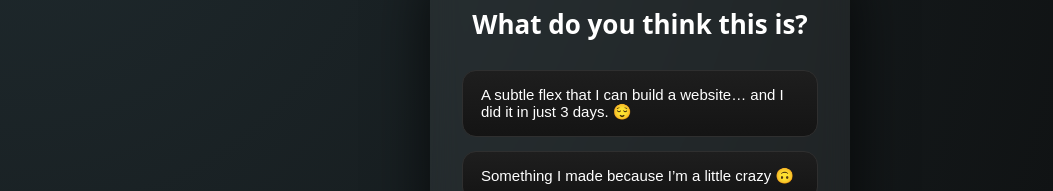
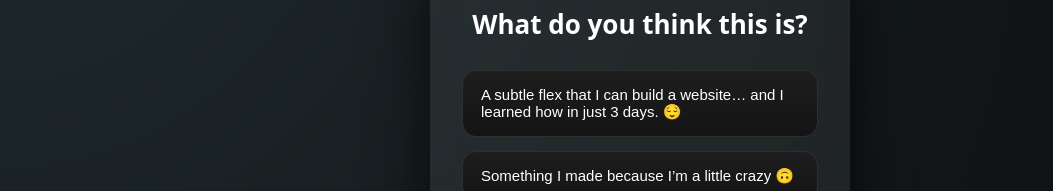
Before and after one commit to otman5000-sketch/little-surprise, a plain HTML site: page index.html in a window 1280 px wide. Shown: the part 178-369 px from the top of the page, without its empty margins (0-1053 px from the left). Drawn offline with Linux system fonts and the light colour scheme.

Commit message:
Update index.html

```diff
--- a/index.html
+++ b/index.html
@@ -13,7 +13,7 @@
     <h1>What do you think this is?</h1>
 
     <div class="answers">
-      <button onclick="pick(this)">A subtle flex that I can build a website… and I did it in just 3 days. 😌</button>
+      <button onclick="pick(this)">A subtle flex that I can build a website… and I learned how in just 3 days. 😌</button>
       <button onclick="pick(this)">Something I made because I’m a little crazy 🙃</button>
       <button onclick="pick(this)">A small thing I wanted to make just for you 🙂</button>
       <button onclick="pick(this)">A cry for help — I’ve clearly overthought this 🫠</button>
```
